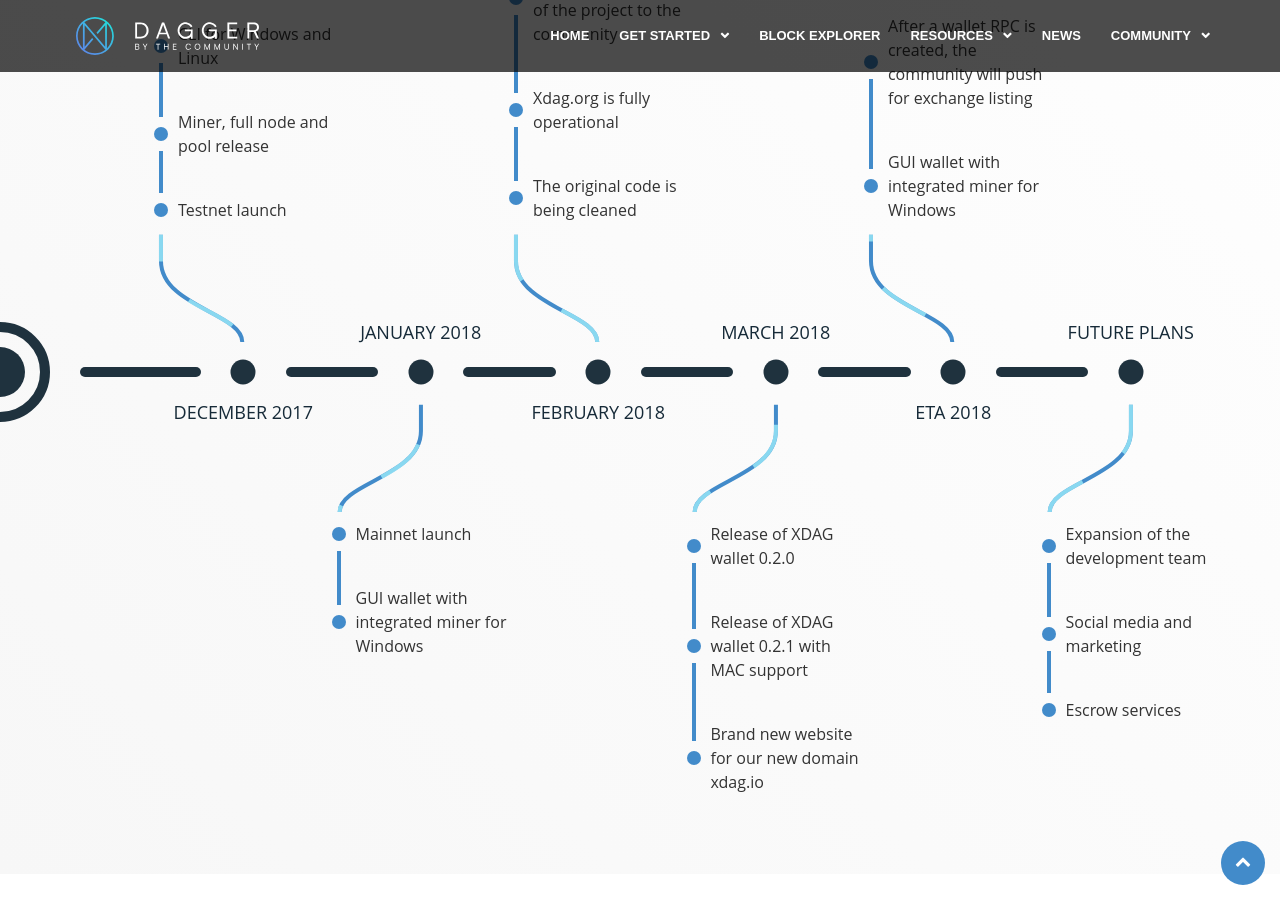
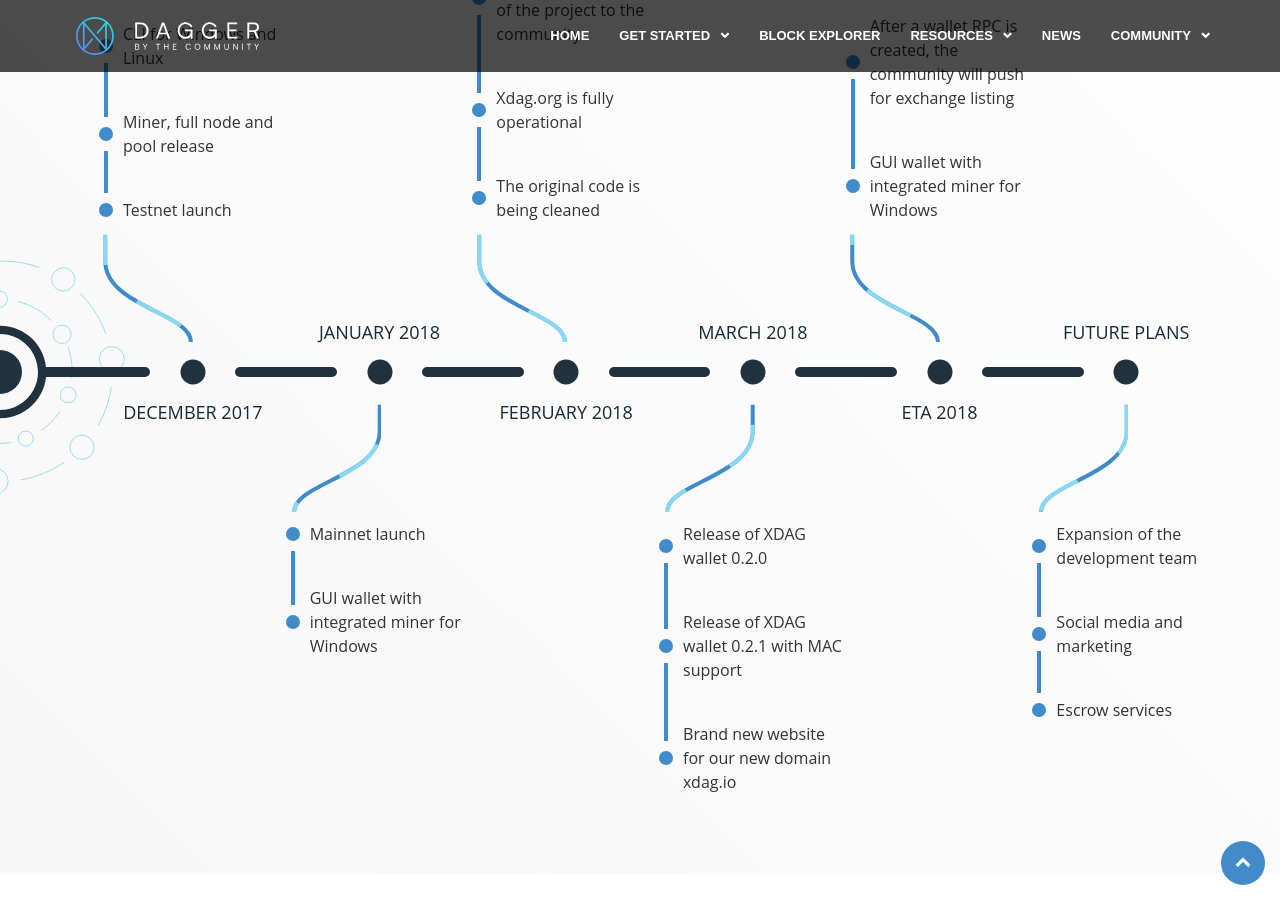
Before and after one commit to XDagger/XDagger.github.io, a Jekyll site: the page built from index.html, in a window 1280 px wide and 900 px high, scrolled down 3043 px. Built offline with Jekyll 4.4.1, drawn with Linux system fonts in a browser that asks for light colours; some web fonts are replaced.

Commit message:
Update roadmap graphic

```diff
--- a/_sass/home.scss
+++ b/_sass/home.scss
@@ -1149,7 +1149,7 @@
       margin-bottom: 40px;
 
       @include smallscreen {
-        margin-bottom: 30px;
+        margin-bottom: 0px;
       }
     }
   }
@@ -1172,20 +1172,20 @@
   &::before {
     content: '';
     position: relative;
+    z-index: 1;
     background: $hline-color;
 
     @include smallscreen {
       height: 75px;
       left: -$hline-width / 2;
       width: $hline-width;
-      border-radius: $hline-width / 2 $hline-width / 2 0 0;
     }
 
     @include largescreen {
-      width: 75px;
+      width: 60px;
       top: -$hline-width / 2;
       height: $hline-width;
-      margin-left: 50px + $hline-spacing;
+      margin-left: 40px;
       border-radius: $hline-width / 2 0 0 $hline-width / 2;
     }
   }
@@ -1205,30 +1205,19 @@
 
 .roadmap-beginning {
   position: absolute;
-  display: flex;
-  justify-content: center;
-  align-items: center;
-  width: 100px;
-  height: 100px;
-  border: $hline-width solid $hline-circle-color;
-  border-radius: 50%;
+  width: 250px;
+  height: 250px;
+  background: url('../images/roadmap-circles.svg') no-repeat;
 
   @include largescreen {
-    left: -50px;
-    margin-top: -50px;
+    left: -125px;
+    margin-top: -125px;
   }
 
   @include smallscreen {
-    top: -60px;
-    margin-left: -50px;
-  }
-
-  &::before {
-    content: '';
-    width: 50px;
-    height: 50px;
-    background:  $hline-circle-color;
-    border-radius: 50%;
+    top: -125px;
+    margin-left: -125px;
+    transform: rotateZ(10deg);
   }
 }
 
```
Also changed, not shown: assets/images/roadmap-beginning-dark.png (deleted), assets/images/roadmap-circles.svg (added).
